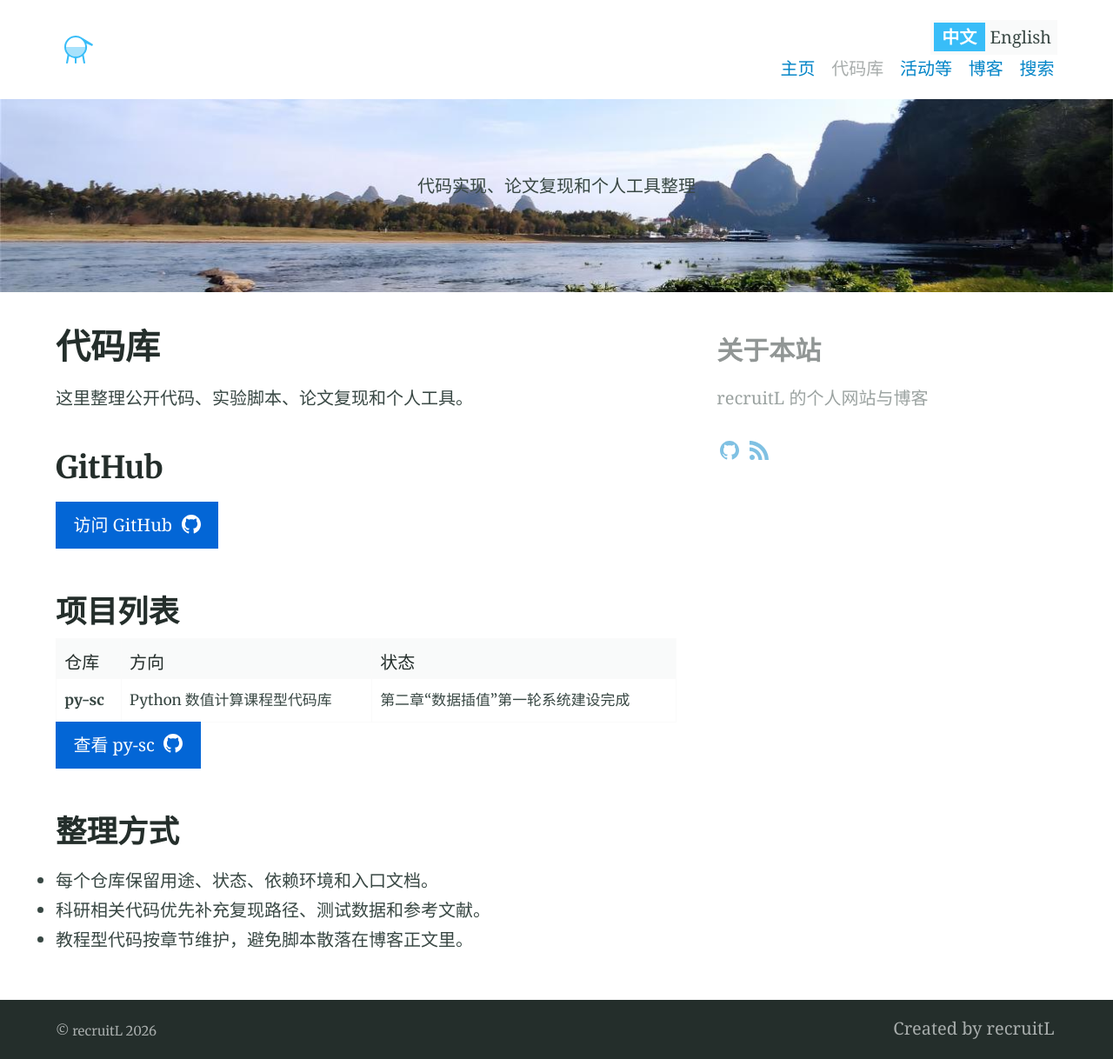
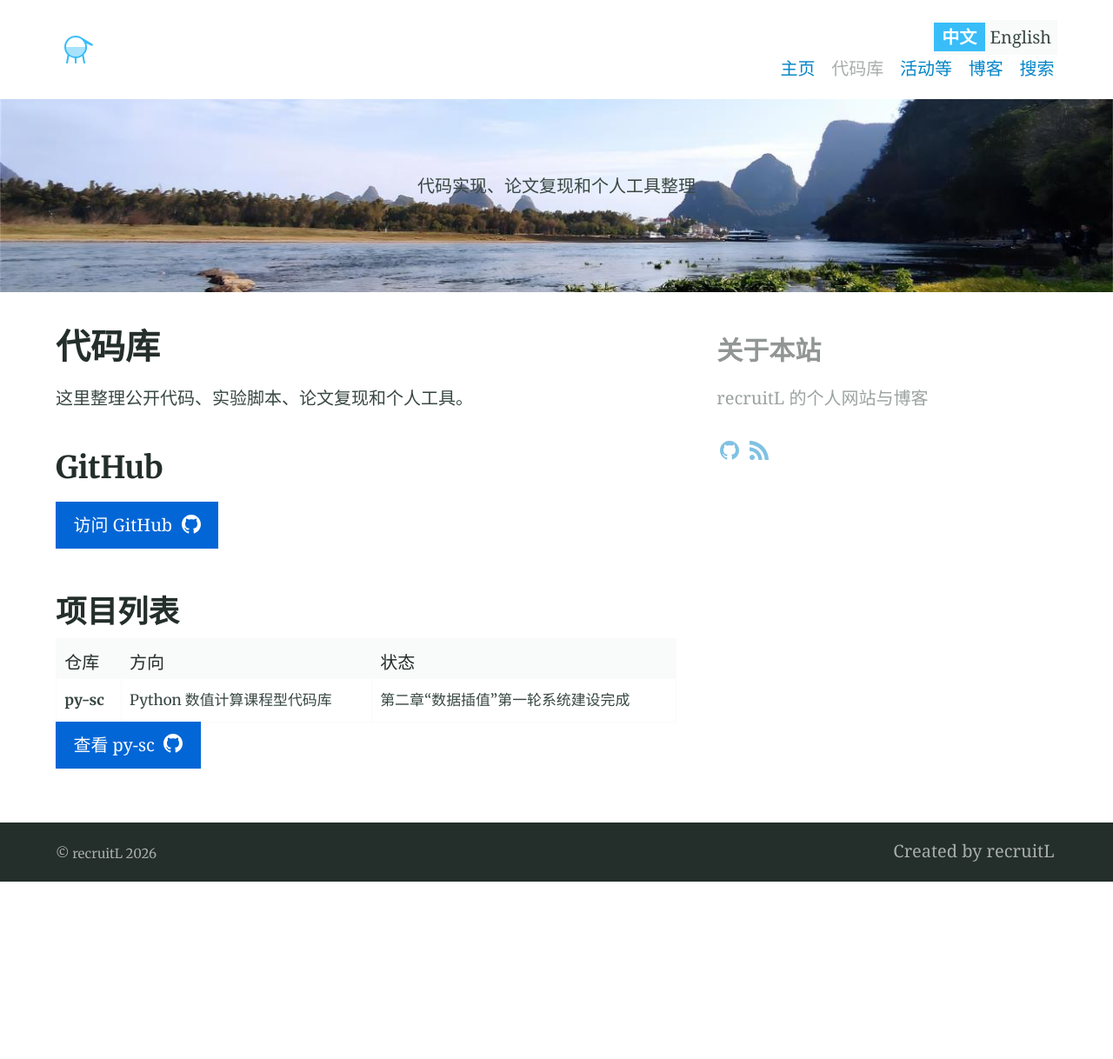
Before and after one commit to recruitL/recruitL.github.io, a Jekyll site: the page built from code/index.md, in a window 1280 px wide. Shown: the whole page at 87% size. Built offline with Jekyll 4.4.1, drawn with Linux system fonts in a browser that asks for light colours; after the commit the page ends 1014 px from its top, so only the background shows below that.

```diff
--- a/code/index.md
+++ b/code/index.md
@@ -35,9 +35,3 @@ aside: true
 </table>
 
 {% include button.html text="查看 py-sc" icon="github" link="https://github.com/recruitL/py-sc" color="#0366d6" %}
-
-## 整理方式
-
-* 每个仓库保留用途、状态、依赖环境和入口文档。
-* 科研相关代码优先补充复现路径、测试数据和参考文献。
-* 教程型代码按章节维护，避免脚本散落在博客正文里。
```
Also changed, not shown: en/code/index.md (+0 -6 lines).
